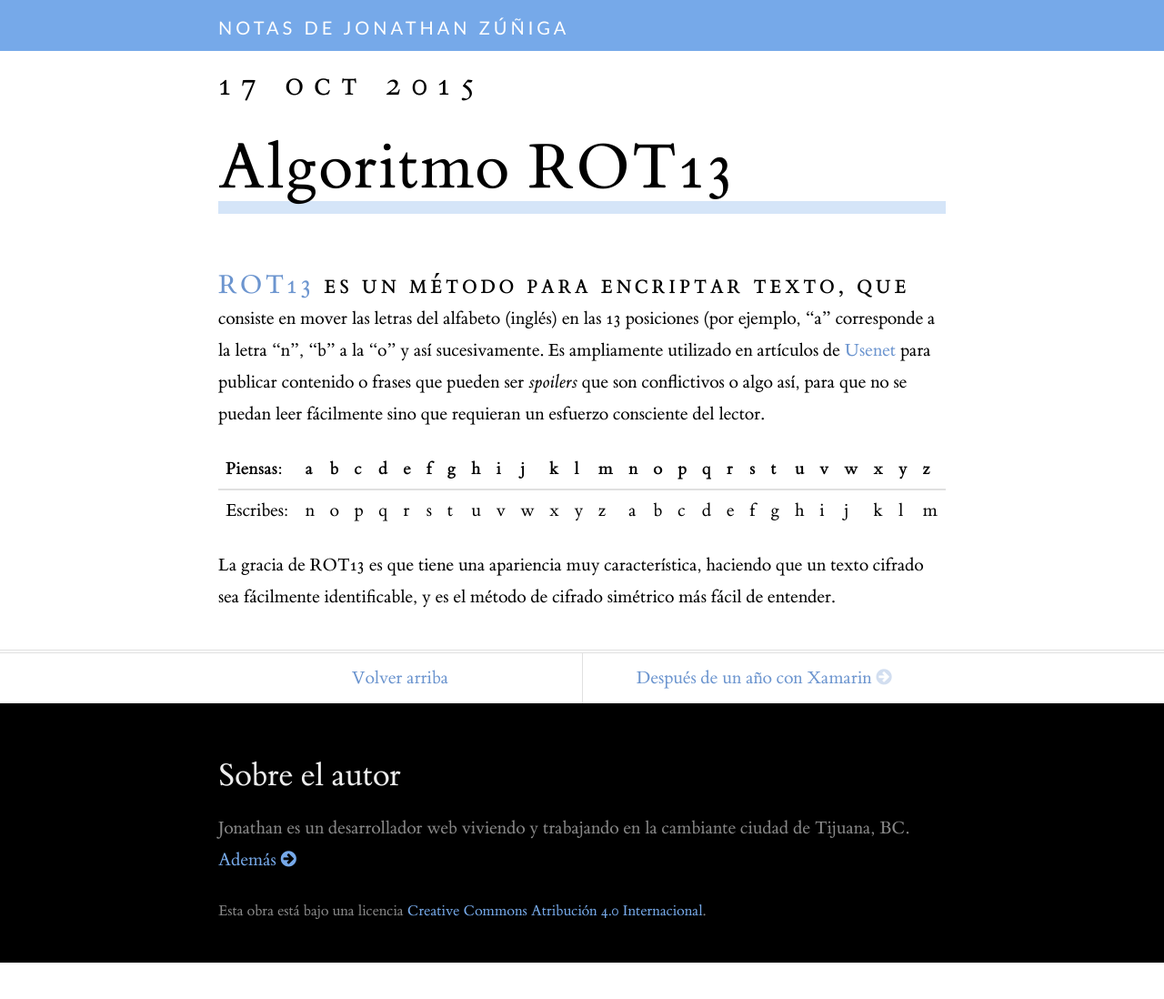
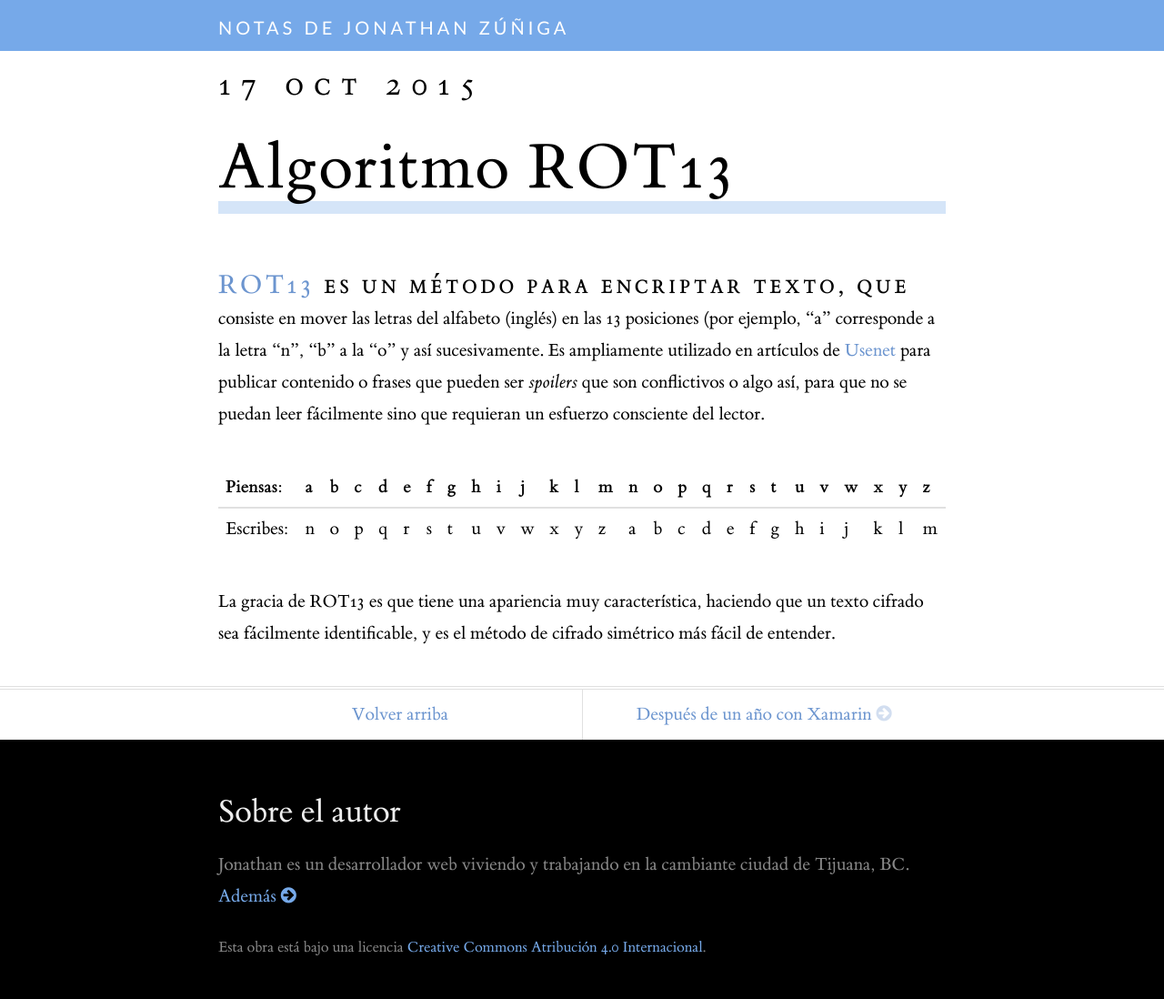
Before and after one commit to jonathanzuniga/jonathanzuniga.github.io, a Jekyll site: the page built from _posts/2015-10-17-algoritmo-rot13.md, in a window 1280 px wide. Shown: the whole page at 91% size. Built offline with Jekyll 4.4.1, drawn with Linux system fonts in a browser that asks for light colours; nearby versions of some CDN libraries; before the commit the page ends 1058 px from its top, so only the background shows below that.

Commit message:
Minor changes.

```diff
--- a/_sass/_style.scss
+++ b/_sass/_style.scss
@@ -324,7 +324,6 @@ table {
 	background-color: transparent;
 	border-collapse: collapse;
 	border-spacing: 0;
-	margin: 1em 0;
 }
 
 td,
@@ -337,6 +336,7 @@ th {
 }
 
 .table {
+	margin: 2em 0;
 	max-width: 100%;
 	width: 100%;
 }
@@ -375,7 +375,8 @@ table-responsive {
 @media screen and (max-width: 799px) {
 	.table-responsive {
 		width: 100%;
-		margin-bottom: 15px;
+		// margin-bottom: 15px;
+		margin: 2em 0;
 		overflow-y: hidden;
 		-ms-overflow-style: -ms-autohiding-scrollbar;
 		border: 1px solid $border-color;
@@ -383,6 +384,7 @@ table-responsive {
 
 	.table-responsive > .table {
 		margin-bottom: 0;
+		margin-top: 0;
 	}
 
 	.table-responsive > .table > thead > tr > th,
```
